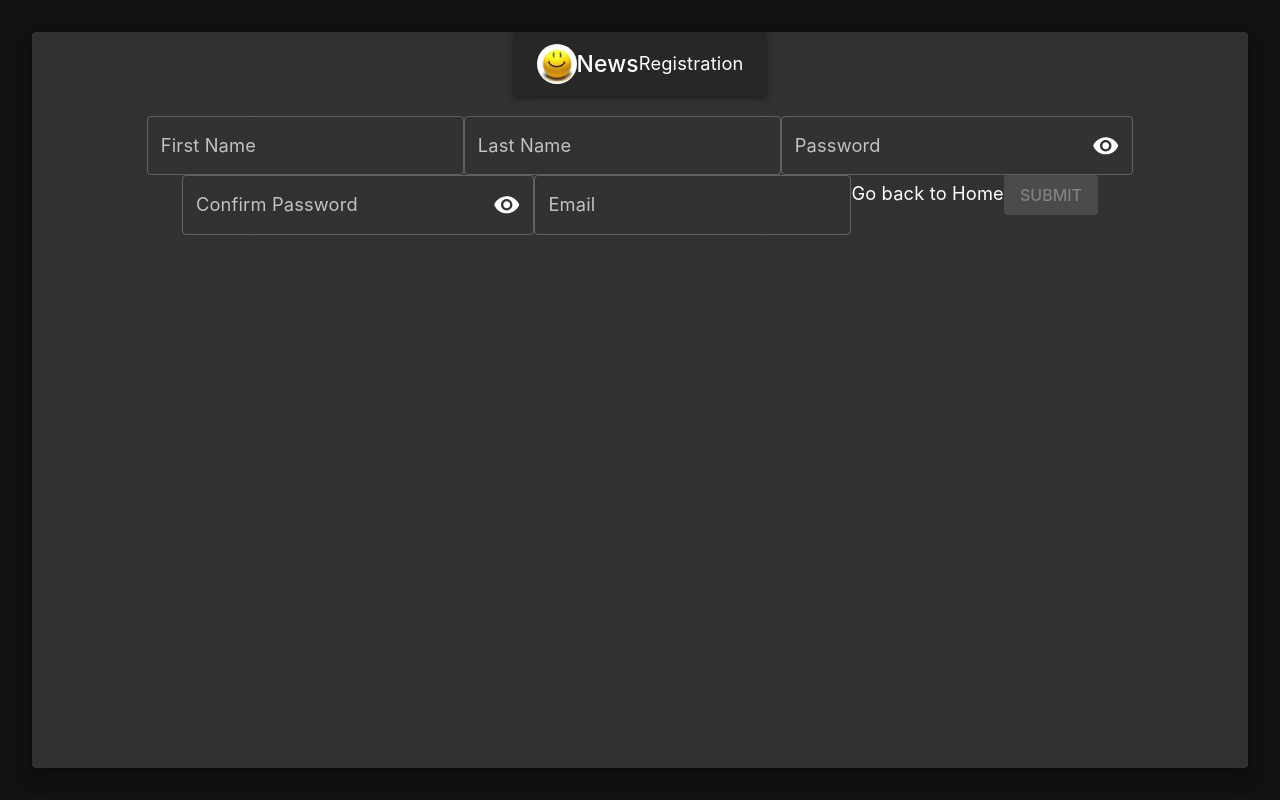
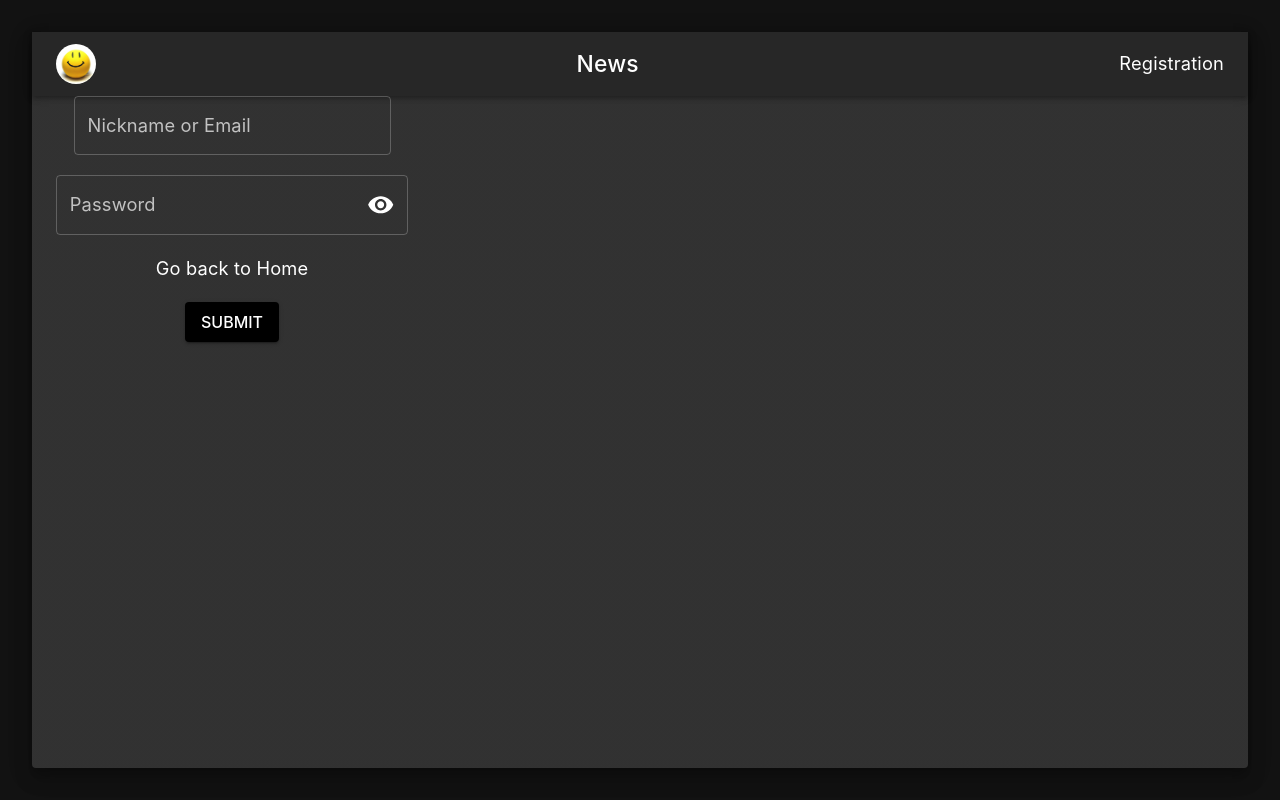
Before and after one commit to Nesmeian/react-chess, a React (Vite) app in the folder react-chess/: page /react-chess/login in a window 1280 px wide. Built offline with nearby package versions, Linux system fonts and the light colour scheme.

Commit message:
feat:add change input in handle key down enter and submit data if all inputs fullfilled

```diff
--- a/react-chess/src/components/pages/login/index.tsx
+++ b/react-chess/src/components/pages/login/index.tsx
@@ -5,35 +5,66 @@ import Header from '../../loyalt/header'
 import { FormProvider, SubmitHandler, useForm } from 'react-hook-form'
 import CustomTextField from '../../utils/customTextField'
 import styles from './style.module.scss'
-import { yupResolver } from '@hookform/resolvers/yup'
-import { loginSchema } from '../../utils/validation/yupSchema'
 import inputFields from './inputFields'
+import { useCallback, useRef } from 'react'
+
 interface LoginFormInputs {
-    firstName: string
+    nickname?: string | null
     password: string
     confirmPassword: string
+    email: string
 }
 
 export default function Login() {
     const methods = useForm<LoginFormInputs>({
         mode: 'onChange',
         criteriaMode: 'all',
-        resolver: yupResolver(loginSchema),
     })
-    const { formState, handleSubmit } = methods
-    const { isValid } = formState
-    const onSubmit: SubmitHandler<LoginFormInputs> = (data) => console.log(data)
+
+    const { handleSubmit, watch } = methods
+
+    const inputRefs = useRef<(HTMLInputElement | null)[]>([])
+    const fields = watch()
+
+    // Check if all fields are filled
+    const allFieldsFilled = Object.values(fields).every(
+        (value) => value !== '' && value !== null
+    )
+    const onSubmit: SubmitHandler<LoginFormInputs> = useCallback(
+        async (data) => {
+            console.log(data)
+        },
+        []
+    )
+    const handleKeyDown = useCallback(
+        (event: React.KeyboardEvent<HTMLInputElement>, index: number) => {
+            if (event.key === 'Enter') {
+                event.preventDefault()
+
+                if (allFieldsFilled) {
+                    handleSubmit(onSubmit)()
+                } else {
+                    const nextIndex = (index + 1) % inputRefs.current.length
+                    inputRefs.current[nextIndex]?.focus()
+                }
+            }
+        },
+        [handleSubmit, onSubmit, allFieldsFilled]
+    )
+
     return (
-        <Box className={styles.jack}>
+        <Box>
             <Header />
             <FormProvider {...methods}>
-                <form onSubmit={handleSubmit(onSubmit)}>
-                    {inputFields.map((el) => (
+                <form onSubmit={handleSubmit(onSubmit)} className={styles.jack}>
+                    {inputFields.map((el, index) => (
                         <CustomTextField
                             key={el.name}
                             name={el.name}
                             label={el.label}
                             type={el.type}
+                            inputRef={(el) => (inputRefs.current[index] = el)}
+                            onKeyDown={(e) => handleKeyDown(e, index)}
                         />
                     ))}
                     <Link
@@ -46,7 +77,7 @@ export default function Login() {
                     <Button
                         variant="contained"
                         type="submit"
-                        disabled={!isValid}
+                        disabled={!allFieldsFilled}
                     >
                         Submit
                     </Button>
--- a/react-chess/src/components/pages/login/inputFields/index.tsx
+++ b/react-chess/src/components/pages/login/inputFields/index.tsx
@@ -1,12 +1,7 @@
 const inputFields = [
     {
-        name: 'firstName',
-        label: 'First Name',
-        type: 'text',
-    },
-    {
-        name: 'lastName',
-        label: 'Last Name',
+        name: 'mail',
+        label: 'Nickname or Email',
         type: 'text',
     },
     {
@@ -14,15 +9,5 @@ const inputFields = [
         label: 'Password',
         type: 'password',
     },
-    {
-        name: 'confirmPassword',
-        label: 'Confirm Password',
-        type: 'password',
-    },
-    {
-        name: 'email',
-        label: 'Email',
-        type: 'email',
-    },
 ]
 export default inputFields
--- a/react-chess/src/components/pages/login/style.module.scss
+++ b/react-chess/src/components/pages/login/style.module.scss
@@ -1,4 +1,5 @@
 .jack {
+    width: 400px;
     display: flex;
     flex-direction: column;
     justify-content: space-between;
--- a/react-chess/src/components/utils/validation/yupSchema/index.tsx
+++ b/react-chess/src/components/utils/validation/yupSchema/index.tsx
@@ -83,7 +83,8 @@ export const validationSchema = Yup.object().shape({
 })
 
 export const loginSchema = validationSchema.pick([
-    'firstName',
+    'nickname',
     'password',
     'confirmPassword',
+    'email',
 ])
```
